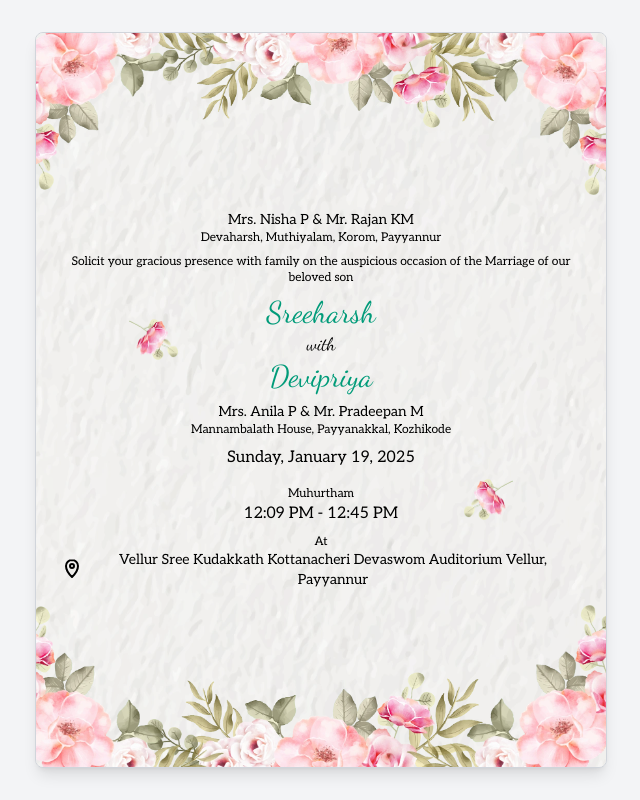
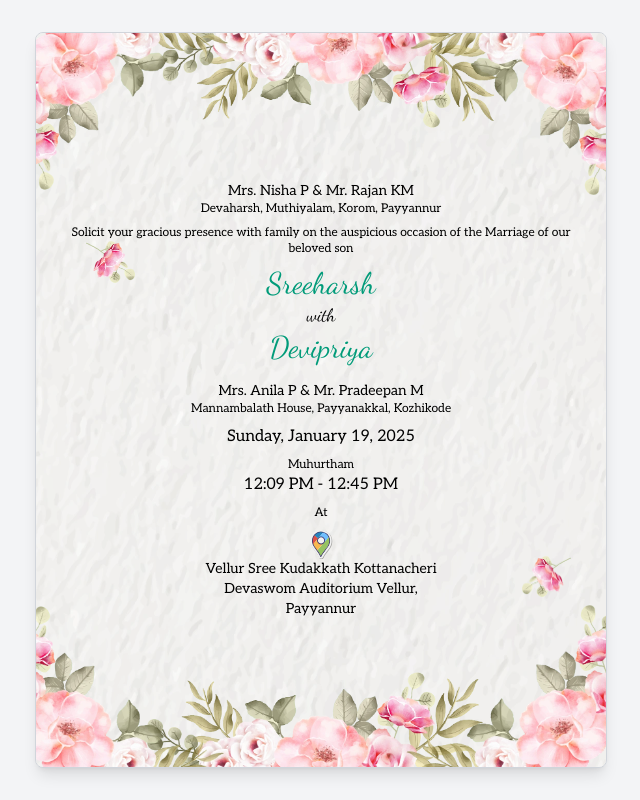
Before and after one commit to sreeharshrajan/my-wedding-invitation, a Next.js app: page / in a window 1280 px wide. Shown: the whole page, without its empty margins (319-959 px from the left). Built offline with nearby package versions, Linux system fonts and the light colour scheme.

Commit message:
added og details

```diff
--- a/app/components/Content.tsx
+++ b/app/components/Content.tsx
@@ -1,6 +1,7 @@
 import { Muhurtham } from "./Muhurtham";
 import { Address } from "./Address";
 import { Title } from "./Title";
+import Image from "next/image";
 
 export interface ContentProps {
   title?: string;
@@ -32,7 +33,7 @@ interface ContentComponentProps {
 export const Content: React.FC<ContentComponentProps> = ({ data, loading }) => {
   const { message, date, muhurtham, venue, bride, groom } = data;
   return (
-    <div className="flex flex-col items-center justify-center z-10">
+    <div className="flex flex-col items-center justify-center z-10 space-y-2 w-full">
       {loading ? <div className=""></div> :
         <>
           <Address props={groom ?? {}} />
@@ -42,15 +43,31 @@ export const Content: React.FC<ContentComponentProps> = ({ data, loading }) => {
           <p className="text-normal my-2 text-dark">{date}</p>
           <Muhurtham data={muhurtham} />
           <p className="text-xs text-dark">At</p>
+          <div className="w-1/2 justify-center items-center flex-col flex">
+
+          <Image src="/images/googlemaps.svg" alt="map" width={30} height={30} />
           <a className="flex items-center" href="https://maps.app.goo.gl/i12cpiwrsbJSGE9d7">
-            <span>
-              <svg xmlns="http://www.w3.org/2000/svg" className="h-6 w-6 text-dark" fill="none" viewBox="0 0 24 24" stroke="currentColor">
-              <path strokeLinecap="round" strokeLinejoin="round" strokeWidth={2} d="M12 2C8.686 2 6 4.686 6 8c0 5.25 6 11 6 11s6-5.75 6-11c0-3.314-2.686-6-6-6zm0 8a2 2 0 110-4 2 2 0 010 4z" />
-              </svg>
-            </span>
             <p className="text-sm font-medium text-dark">{venue}</p>
           </a>
+        </div>
 
+
+          <div className="absolute left-[40px] top-[155px] sm:top-[200px] sm:left-[50px] z-10">
+            <Image
+              src="/images/flower_1.webp"
+              alt="flower"
+              width={195 / 4}
+              height={166 / 4}
+            />
+          </div>
+          <div className="absolute bottom-[120px] right-[20px] sm:bottom-[170px] sm:right-[35px] z-10">
+            <Image
+              src="/images/flower_2.webp"
+              alt="flower"
+              width={195 / 4}
+              height={166 / 4}
+            />
+          </div>
         </>
       }
     </div>
--- a/app/layout.tsx
+++ b/app/layout.tsx
@@ -1,13 +1,26 @@
 import type { Metadata } from "next";
 import { Aleo } from 'next/font/google';
-import Image from "next/image";
 import "./assets/css/globals.css";
 
 export const metadata: Metadata = {
-  title: "Devipriya & Sreeharsh's Wedding",
-  description: "Devipriya Weds Sreeharsh - January 19, 2025",
+  title: "Sreeharsh & Devipriya's Wedding",
+  description: "You are cordially invited to join us on the auspicious occasion of Sreeharsh and Devipriya's wedding on January 19, 2025.",
   icons: {
     icon: "/images/favicon.jpg",
+  },
+  openGraph: {
+    title: "Sreeharsh & Devipriya's Wedding",
+    description: "You are cordially invited to join us on the auspicious occasion of Sreeharsh and Devipriya's wedding on January 19, 2025.",
+    url: "https://sreeh-weds-devi.vercel.app/",
+    siteName: "Sreeharsh & Devipriya's Wedding",
+    images: [
+      {
+        url: "/images/og-image.jpg",
+        width: 1200,
+        height: 630,
+        alt: "Sreeharsh & Devipriya's Wedding",
+      },
+    ],
   },
 };
 
@@ -22,22 +35,7 @@ export default function RootLayout({
     <html lang="en">
       <body className={`${aleo.className} flex items-center justify-center dark:bg-zinc-800 bg-gray-100 max-h-[1600px] min-h-full py-4 sm:p-8`}>
         {children}
-       <div className="absolute left-[10%] bottom:[60%] sm:bottom-[55%] sm:left-[35%] z-10">
-          <Image
-            src="/images/flower_1.webp"
-            alt="flower"
-            width={195/4}
-            height={166/4}
-          />
-        </div>
-       <div className="absolute bottom-[30%] right-[20%] sm:bottom-[35%] sm:right-[35%] z-10">
-          <Image
-            src="/images/flower_2.webp"
-            alt="flower"
-            width={195/4}
-            height={166/4}
-          />
-        </div>
+
 
 
       </body>
```
Also changed, not shown: public/images/googlemaps.svg (added), public/images/og-image.jpg (added).
